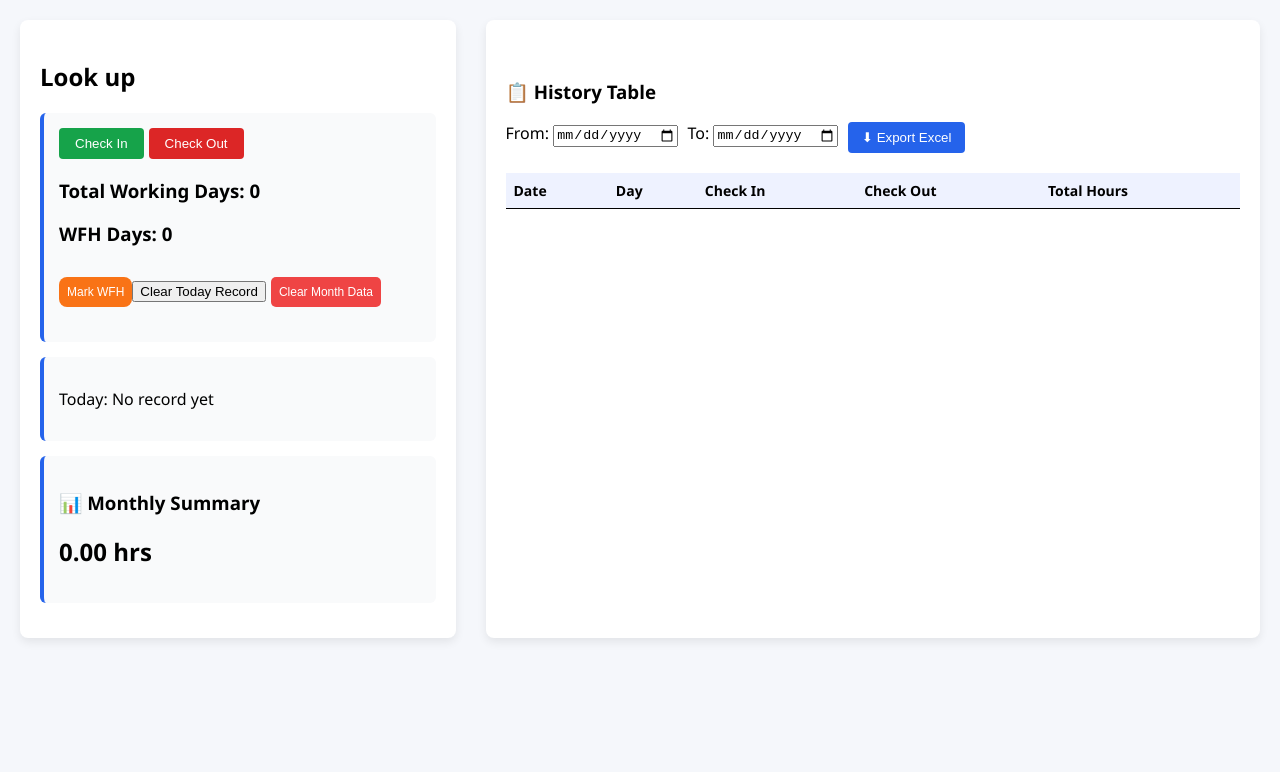
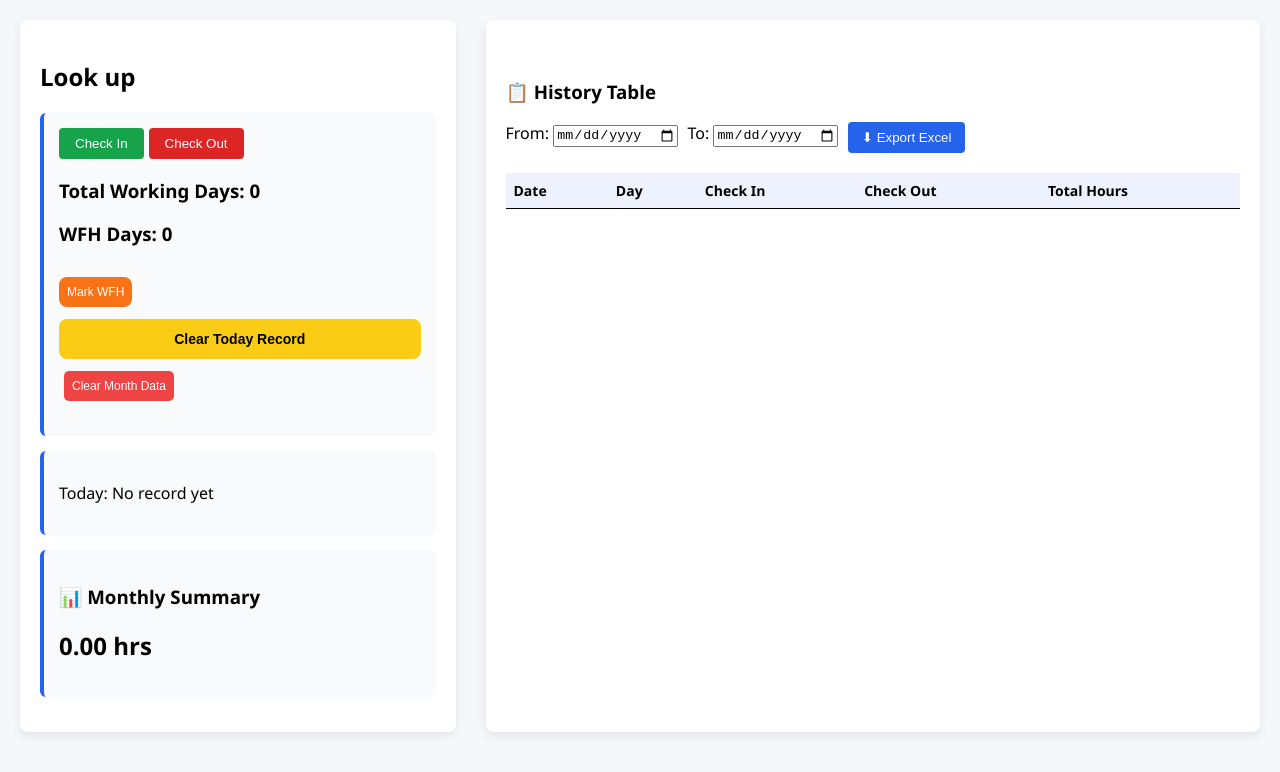
Before and after one commit to Rashidhussain547/lookupTime, a React (Create React App) app: page / in a window 1280 px wide. Shown: the top 772 px of the page. Built offline with nearby package versions, Linux system fonts and the light colour scheme.

Commit message:
Update dashboard.css

```diff
--- a/src/styles/dashboard.css
+++ b/src/styles/dashboard.css
@@ -110,3 +110,22 @@ tbody tr:hover {
   font-weight: 400;
   cursor: pointer;
 }
+
+.clearTodayBtn {
+  width: 100%;
+  padding: 12px;
+  margin-top: 12px;
+  border: none;
+  border-radius: 8px;
+  background-color: #facc15; /* yellow */
+  color: #000;
+  font-size: 14px;
+  font-weight: 600;
+  cursor: pointer;
+  transition: 0.3s ease;
+}
+
+.clearTodayBtn:hover {
+  background-color: #eab308;
+  transform: translateY(-2px);
+}
```
